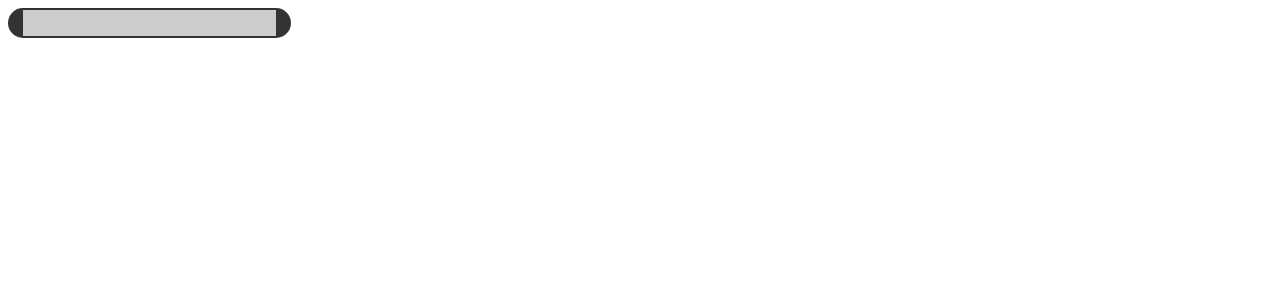
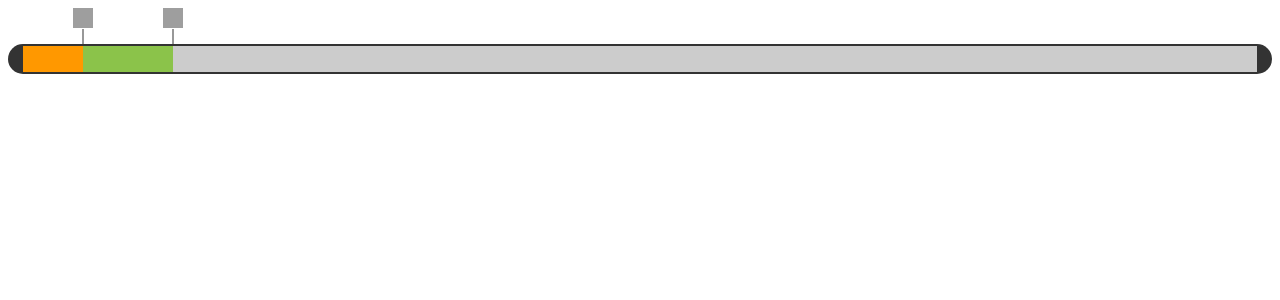
Before and after one commit to arbuztw/japan-sandai, a Nuxt app: page / in a window 1280 px wide. Shown: the top 300 px of the page. Built offline with nearby package versions, Linux system fonts and the light colour scheme; grey boxes are pictures that could not be loaded.

Commit message:
Move ProgressBarItem into ProgressBar.

```diff
--- a/app.vue
+++ b/app.vue
@@ -1,6 +1,5 @@
 <script setup>
 import ProgressBar from "./components/ProgressBar.vue";
-import ProgressBarItem from "./components/ProgressBarItem.vue";
 </script>
 
 <template>
--- a/components/ProgressBar.vue
+++ b/components/ProgressBar.vue
@@ -1,7 +1,20 @@
+<script setup>
+import ProgressBarItem from "./ProgressBarItem.vue";
+</script>
+
 <template>
   <div class="progress-bar">
     <div class="progress-start"></div>
-    <slot></slot>
+    <progress-bar-item
+        color="yellow"
+        visited="2"
+        type="castle"
+      ></progress-bar-item>
+      <progress-bar-item
+        color="green"
+        visited="3"
+        type="view"
+      ></progress-bar-item>
     <div class="progress-placeholder"></div>
     <div class="progress-end"></div>
   </div>
@@ -27,7 +40,7 @@ export default {};
 .progress-placeholder {
     display: inline-block;
     height: 26px;
-    width: 20%;
+    flex: auto;
     border-top: 2px solid #333;
     border-bottom: 2px solid #333;
     background-color: #ccc;
--- a/components/ProgressBarItem.vue
+++ b/components/ProgressBarItem.vue
@@ -14,7 +14,11 @@
 
 <script>
 export default {
-  props: ["color", "visited", "type"],
+  props: {
+    color: { type: String },
+    visited: { type: Number },
+    type: { type: String },
+  },
   computed: {
     progressWidth() {
       return `${this.visited * 30}px`;
```
